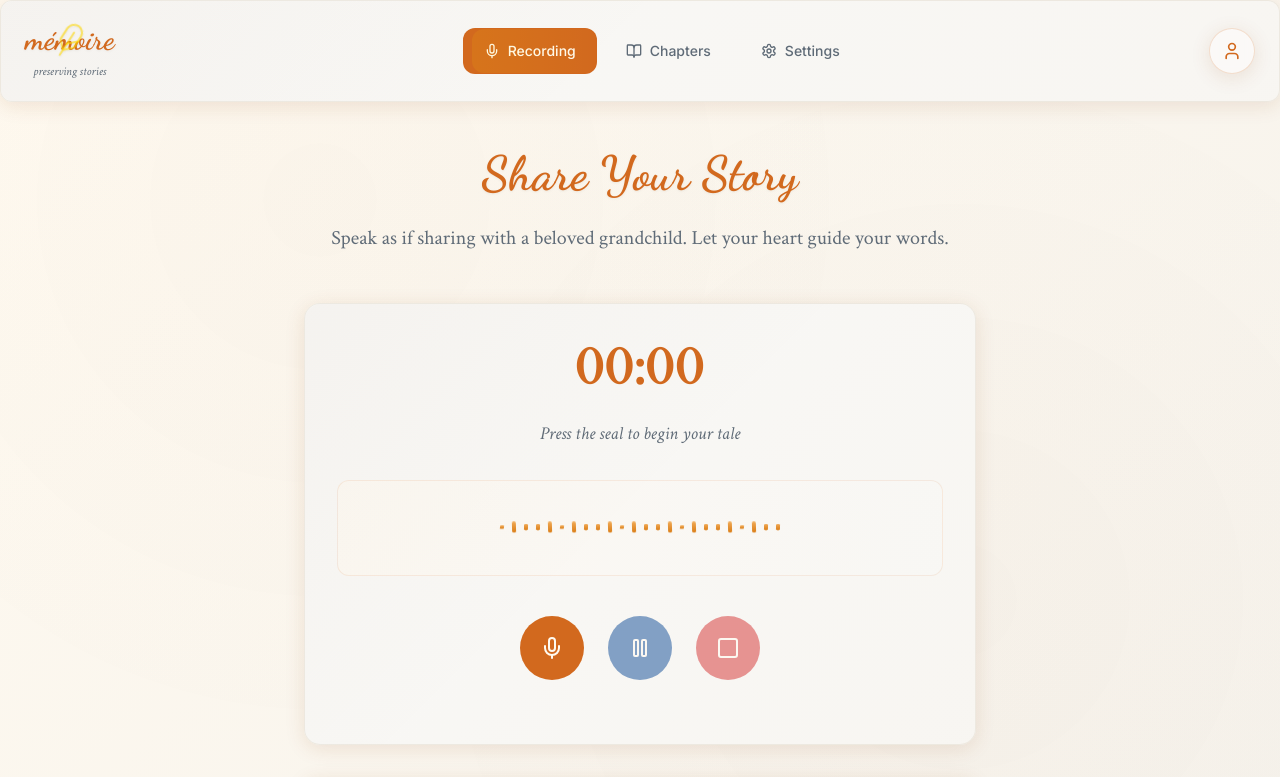
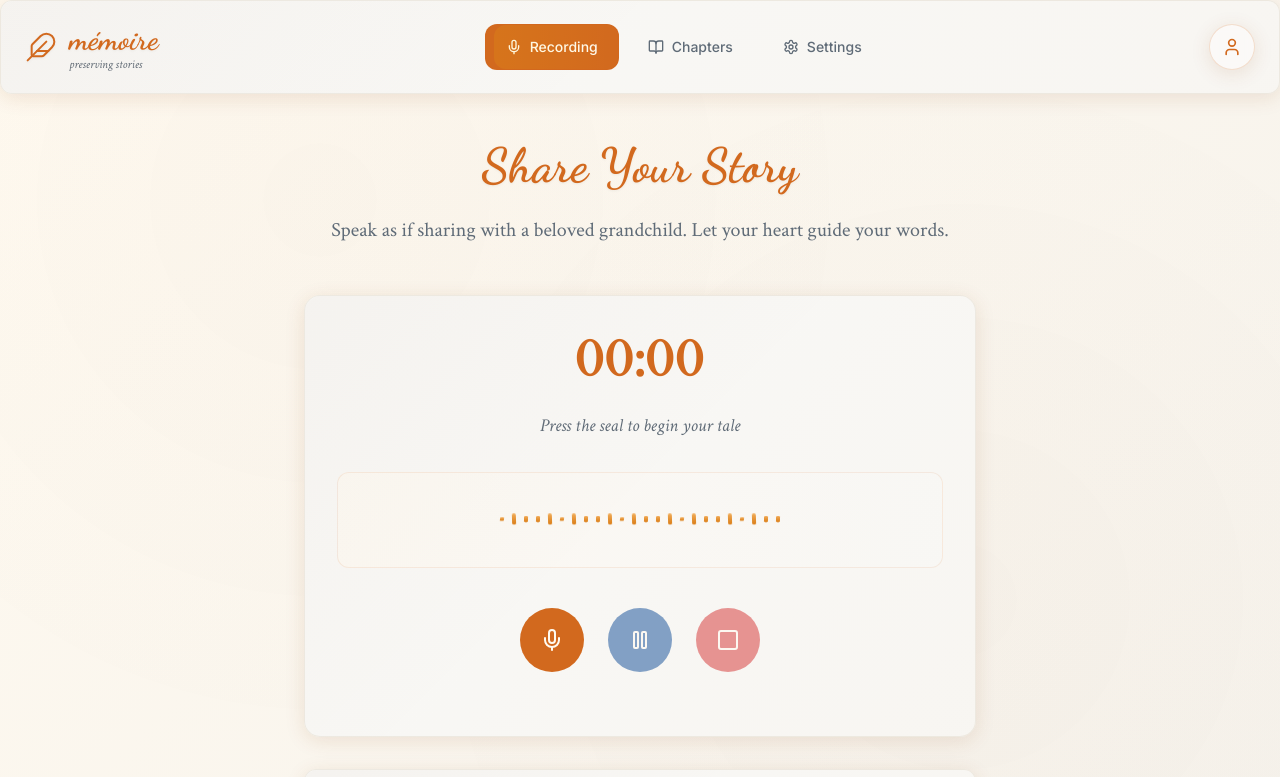
Before and after one commit to 26sneakysnake/memoir-scribe, a React (Vite) app: page / in a window 1280 px wide. Shown: the top 777 px of the page. Built offline with nearby package versions, Linux system fonts and the light colour scheme.

Commit message:
Update logo to feather icon
Replace the current logo with a vintage feather icon positioned to the left of the "mémoire" text.

```diff
--- a/src/components/Navigation.tsx
+++ b/src/components/Navigation.tsx
@@ -20,15 +20,14 @@ const Navigation = ({ activeTab, onTabChange, isRecording }: NavigationProps) =>
       <div className="container mx-auto px-6 py-5">
         <div className="flex items-center justify-between">
           <div className="flex items-center space-x-3">
-            <div className="relative">
-              <h1 className="text-3xl font-cursive font-bold text-primary drop-shadow-sm relative">
-                mémoire
-                {/* Vintage feather crossing through the text */}
-                <div className="absolute top-1/2 left-1/2 transform -translate-x-1/2 -translate-y-1/2 -rotate-12">
-                  <Feather className="w-8 h-8 text-accent/60 drop-shadow-sm" strokeWidth={1.5} />
-                </div>
-              </h1>
-              <span className="text-xs text-muted-foreground font-serif italic ml-2">preserving stories</span>
+            <div className="flex items-center space-x-3">
+              <Feather className="w-8 h-8 text-primary drop-shadow-sm" strokeWidth={1.5} />
+              <div className="flex flex-col">
+                <h1 className="text-3xl font-cursive font-bold text-primary drop-shadow-sm">
+                  mémoire
+                </h1>
+                <span className="text-xs text-muted-foreground font-serif italic">preserving stories</span>
+              </div>
             </div>
           </div>
 
```
